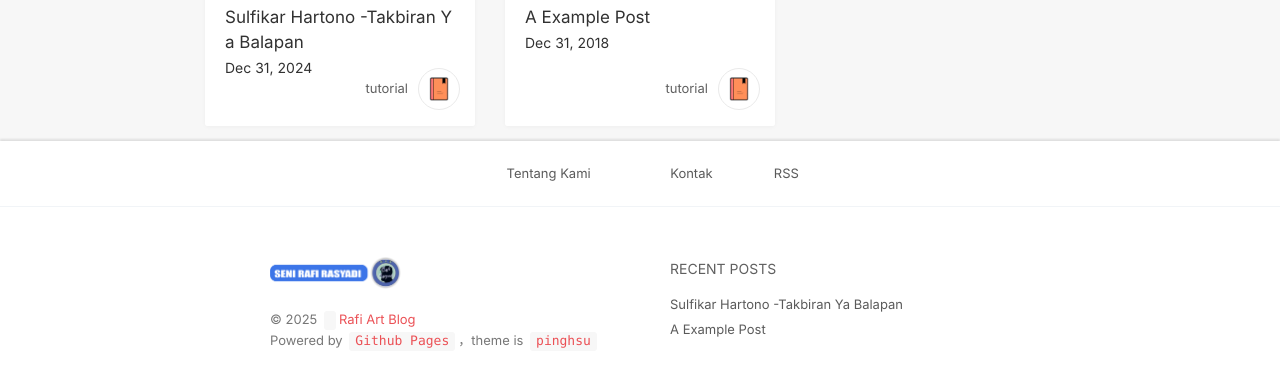
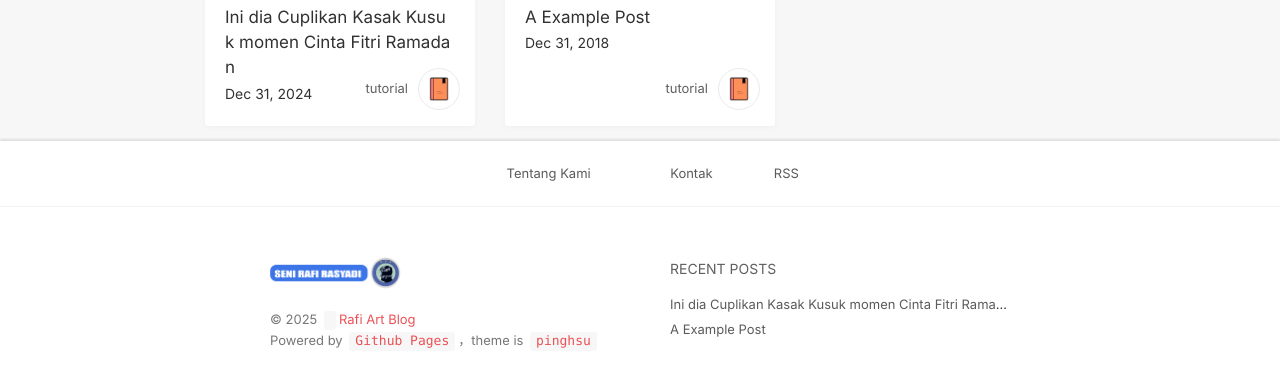
Before and after one commit to rafi-sudo/rafiart, a Jekyll site: the page built from index.html, in a window 1280 px wide, cut to the strip 389-916 px from the top of the page. Shown: the top 387 px of the strip. Built offline with Jekyll 4.4.1, drawn with Linux system fonts in a browser that asks for light colours; nearby versions of some CDN libraries; some web fonts are replaced; the list of posts is cut into pages by our own code; comment, search, counter and statistics services are not loaded.

Commit message:
Update 2025-01-01-Sulfikar Hartono -Takbiran Ya Balapan.md

```diff
--- a/_posts/2025-01-01-Sulfikar Hartono -Takbiran Ya Balapan.md
+++ b/_posts/2025-01-01-Sulfikar Hartono -Takbiran Ya Balapan.md
@@ -1,6 +1,6 @@
 ---
 layout: post
-title: Sulfikar Hartono -Takbiran Ya Balapan
+title: Ini dia Cuplikan Kasak Kusuk momen Cinta Fitri Ramadan
 date: 2025-01-01 00:00:00 +0800
 category: tutorial
 thumbnail: /style/image/kasak.png
```
